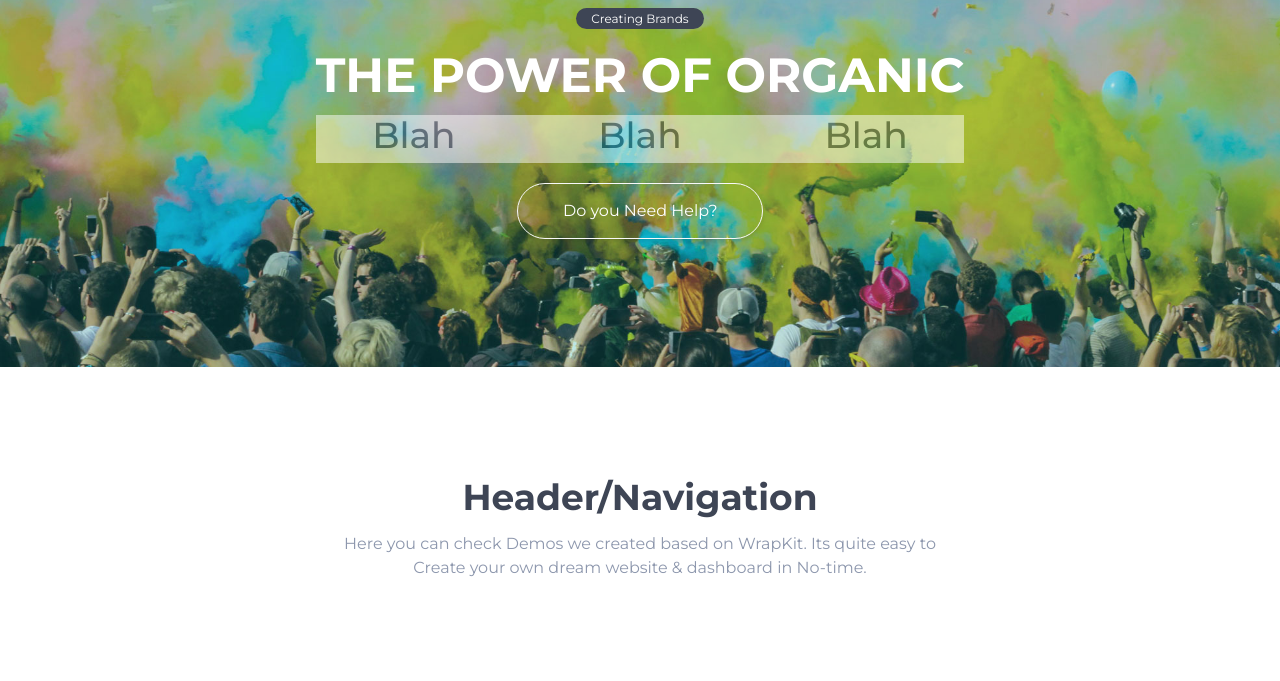
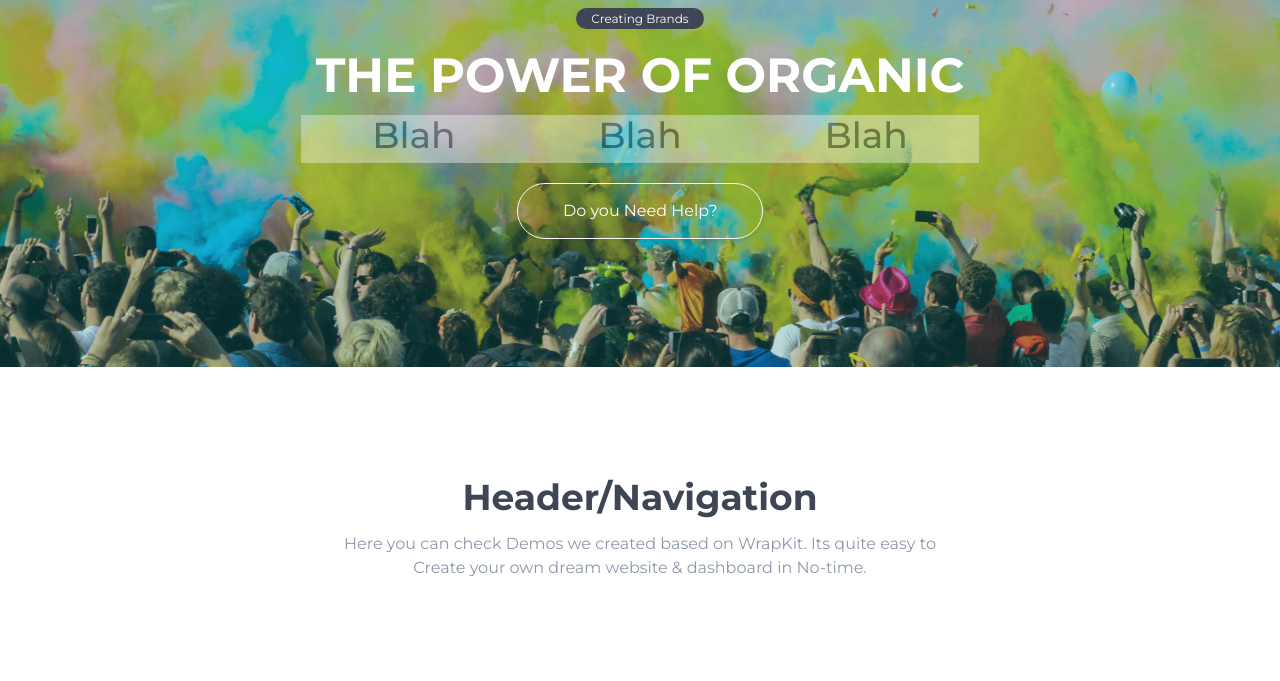
Before and after one commit to gabriellerose/coloradolemonade.com, a plain HTML site: page index.html in a window 1280 px wide. Shown: the part 1516-2197 px from the top of the page. Drawn offline with nearby package versions, Linux system fonts and the light colour scheme; files whose address does not match are found by name.

Commit message:
Changed Background Opacity on Power of Organic Block

```diff
--- a/index.html
+++ b/index.html
@@ -142,8 +142,8 @@
                             <div class="align-self-center text-center" data-aos="fade-down" data-aos-duration="1200">
                                 <span class="label label-rounded label-inverse">Creating Brands</span>
                                 <h1 class="title">THE POWER OF ORGANIC</h1>
-                                <div class="background" style="background-color: #ffffff; opacity: 50%;">
-                                    <div class="row">
+                                <div class="background" style="opacity: 50%;">
+                                    <div class="row" style="    background-color: rgba(244,247,248,0.8);">
                                         <div class="col-md-4">
                                             <h1>Blah</h1>
                                         </div>
```
